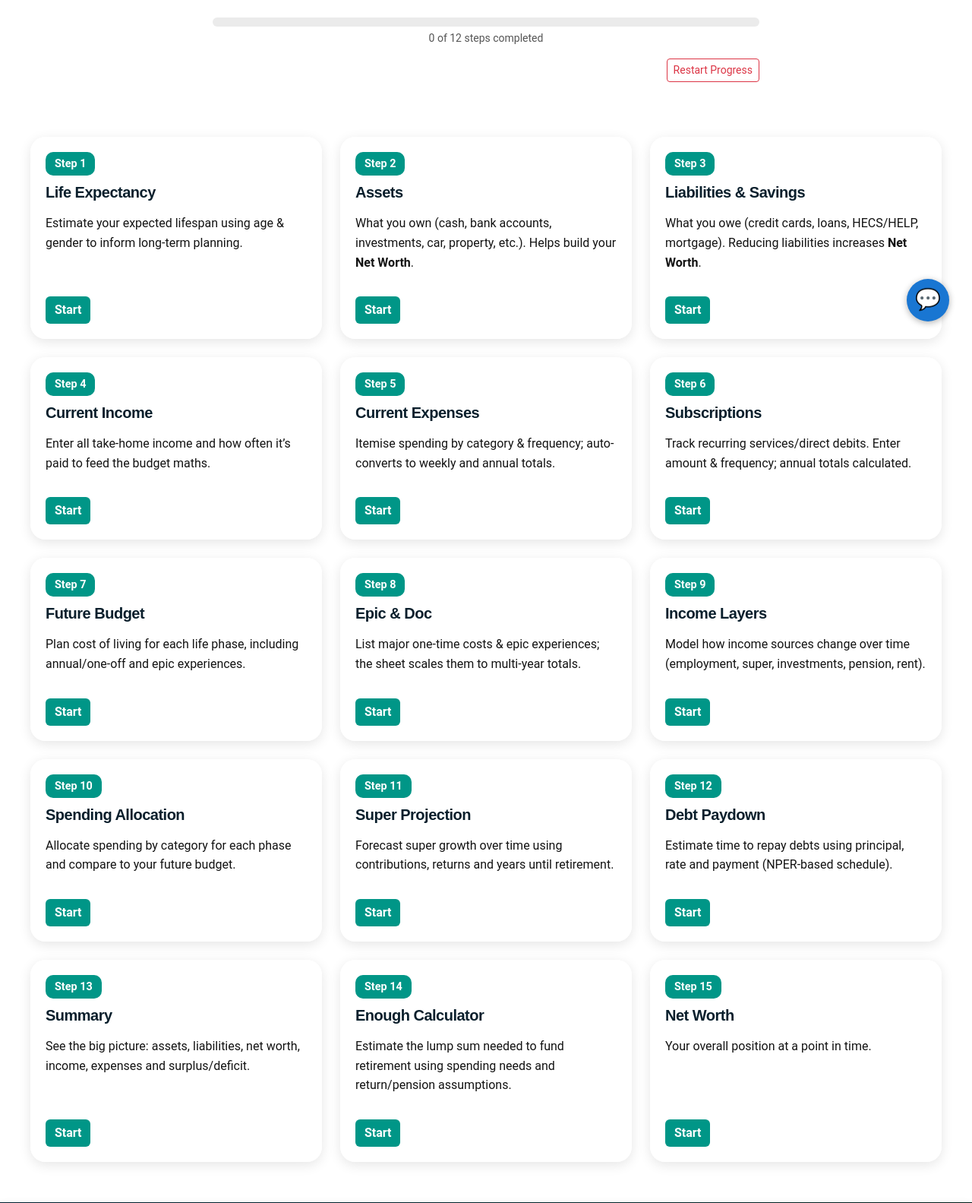
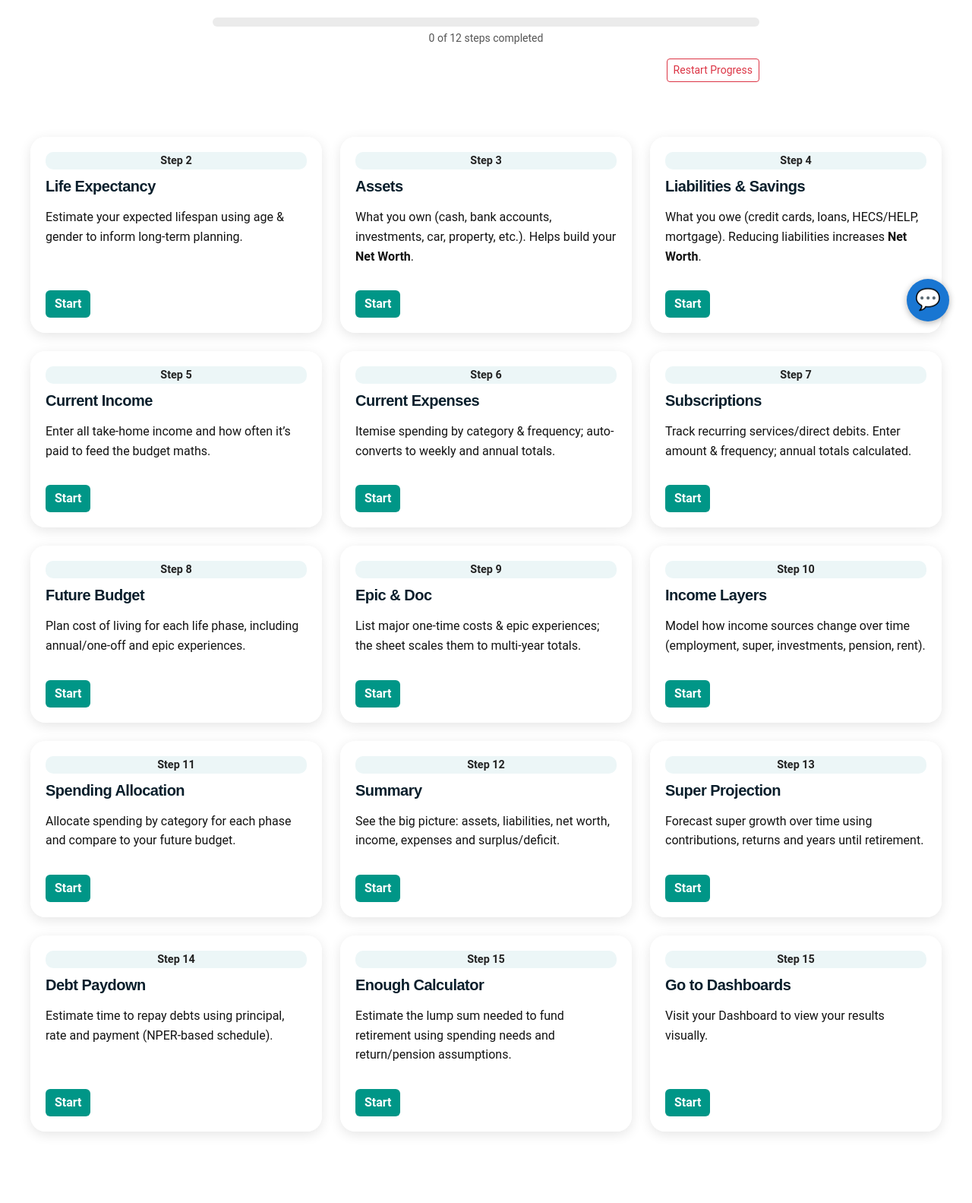
Before and after one commit to katharinalisa/T362, a Flask app: template primetime_toolkit/templates/calculators/tracker.html in a window 1280 px wide. Shown: the part 347-1930 px from the top of the page at 76% size. Run offline with Flask 3, Linux system fonts and the light colour scheme; the template is opened without the code that fills it, so the values that code supplies are empty; parts of the project's set-up code (start-up, migrations or seed data) failed here and were passed over.

Commit message:
layout change to calculators

```diff
--- a/primetime_toolkit/static/style/style.css
+++ b/primetime_toolkit/static/style/style.css
@@ -405,12 +405,13 @@
 
 /* Step badge */
 .tracker-overview .step-number{
-  background: var(--brand, #009688);
-  color: #fff;
-  padding: 4px 12px;
+  background: var(--jade);
+  color: #222222;
+  border-width: 1px;
+  text-align:center;
+  border-color: #000;
   border-radius: 10px;
   font-weight: 700;
-  display: inline-block;
   margin-bottom: 10px;
   font-size: .9rem;
 }
--- a/primetime_toolkit/templates/calculators/tracker.html
+++ b/primetime_toolkit/templates/calculators/tracker.html
@@ -22,7 +22,7 @@
         <div class="step-card d-flex flex-column justify-content-between h-100">
           <div>
             <div class="card-icon" aria-hidden="true"></div>
-            <div class="step-number">Step 1</div>
+            <div class="step-number">Step 2</div>
             <h5 class="fw-bold mb-2">Life Expectancy</h5>
             <p>Estimate your expected lifespan using age &amp; gender to inform long-term planning.</p>
           </div>
@@ -162,23 +174,12 @@
         </div>
       </div>
 
-      <div class="col-md-4">
-        <div class="step-card d-flex flex-column justify-content-between h-100">
-          <div>
-            <div class="card-icon" aria-hidden="true"></div>
-            <div class="step-number">Step 13</div>
-            <h5 class="fw-bold mb-2">Summary</h5>
-            <p>See the big picture: assets, liabilities, net worth, income, expenses and surplus/deficit.</p>
-          </div>
-          <a href="{{ url_for('views.summary') }}" class="btn btn-start mt-3 align-self-start">Start</a>
-        </div>
-      </div>
 
       <div class="col-md-4">
         <div class="step-card d-flex flex-column justify-content-between h-100">
           <div>
             <div class="card-icon" aria-hidden="true"></div>
-            <div class="step-number">Step 14</div>
+            <div class="step-number">Step 15</div>
             <h5 class="fw-bold mb-2">Enough Calculator</h5>
             <p>Estimate the lump sum needed to fund retirement using spending needs and return/pension assumptions.</p>
           </div>
@@ -191,8 +192,8 @@
           <div>
             <div class="card-icon" aria-hidden="true"></div>
             <div class="step-number">Step 15</div>
-            <h5 class="fw-bold mb-2">Net Worth</h5>
-            <p>Your overall position at a point in time.</p>
+            <h5 class="fw-bold mb-2">Go to Dashboards</h5>
+            <p>Visit your Dashboard to view your results visually.</p>
           </div>
           <a href="#" class="btn btn-start mt-3 align-self-start">Start</a>
         </div>
```
Also changed, not shown: other parts of primetime_toolkit/templates/calculators/tracker.html (+25 -11 lines), instance/primetime.db (added).
